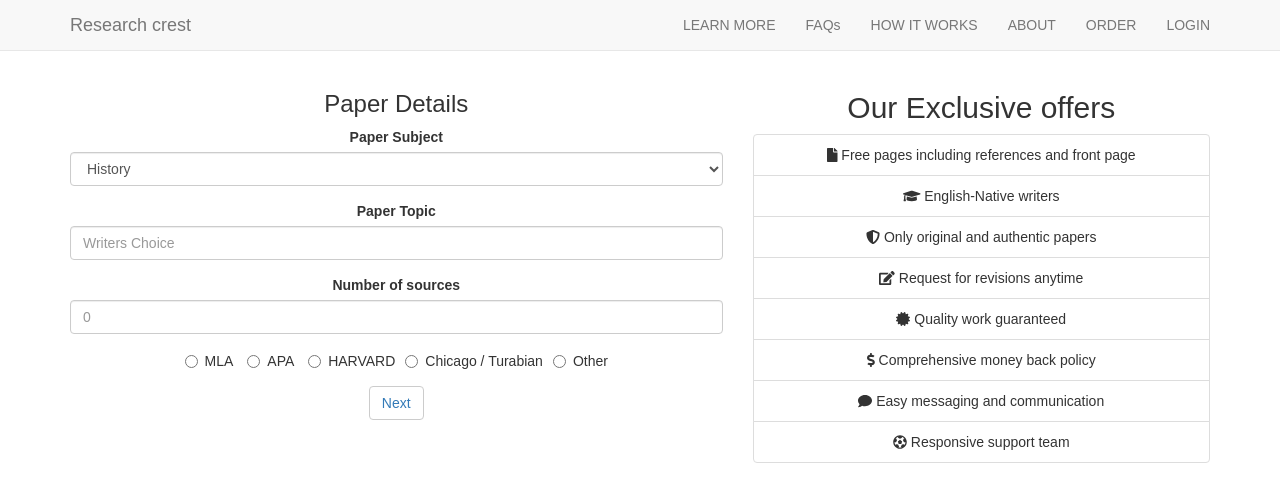
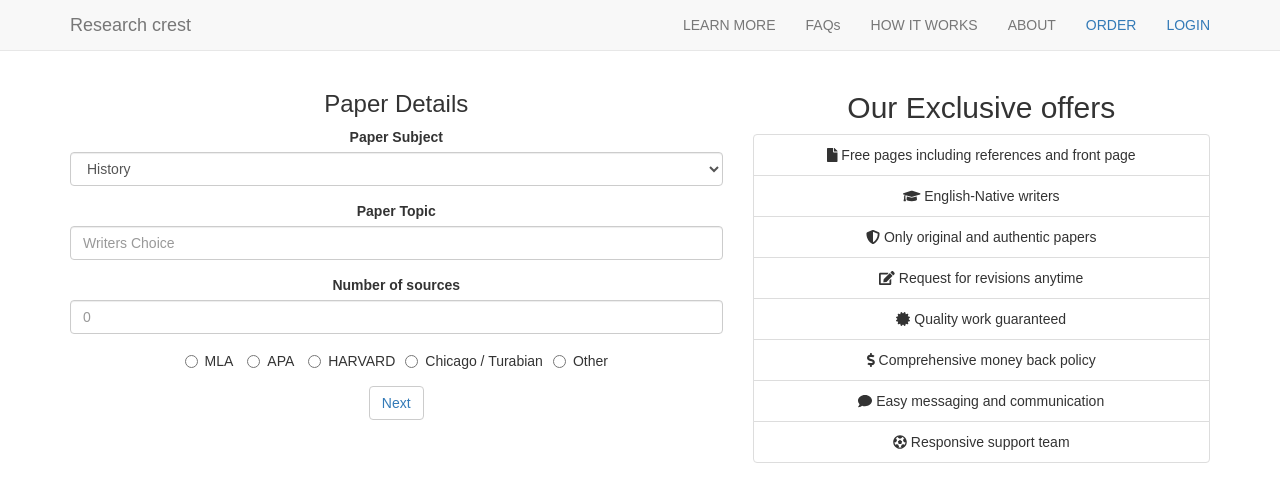
Before and after one commit to shaddyshad/rcrest, a React (Create React App) app: page /orders in a window 1280 px wide. Shown: the top 502 px of the page. Built offline with nearby package versions, Linux system fonts and the light colour scheme.

Commit message:
Link navbars links well

```diff
--- a/src/components/Common/NavBar.js
+++ b/src/components/Common/NavBar.js
@@ -5,12 +5,16 @@ import {
     NavItem
 } from 'react-bootstrap';
 
+import {
+    Link
+} from 'react-router-dom';
+
 const Navigation = (props) => {
     return (
         <Navbar staticTop>
             <Navbar.Header>
                 <Navbar.Brand>
-                    <span>Research crest</span>
+                    <Link to='/'>Research crest</Link>
                 </Navbar.Brand>
                 <Navbar.Toggle/>
             </Navbar.Header>
@@ -20,8 +24,8 @@ const Navigation = (props) => {
                 <NavItem eventKey={1} href="#">FAQs</NavItem>
                 <NavItem eventKey={1} href="#">HOW IT WORKS</NavItem>
                 <NavItem eventKey={1} href="#">ABOUT</NavItem>
-                <NavItem eventKey={1} href="#">ORDER</NavItem>
-                <NavItem eventKey={1} href="#">LOGIN</NavItem>
+                <NavItem eventKey={1}><Link to='/orders'>ORDER</Link></NavItem>
+                <NavItem eventKey={1}><Link to='/login'>LOGIN</Link></NavItem>
             </Nav>
             </Navbar.Collapse>
         </Navbar>
```
